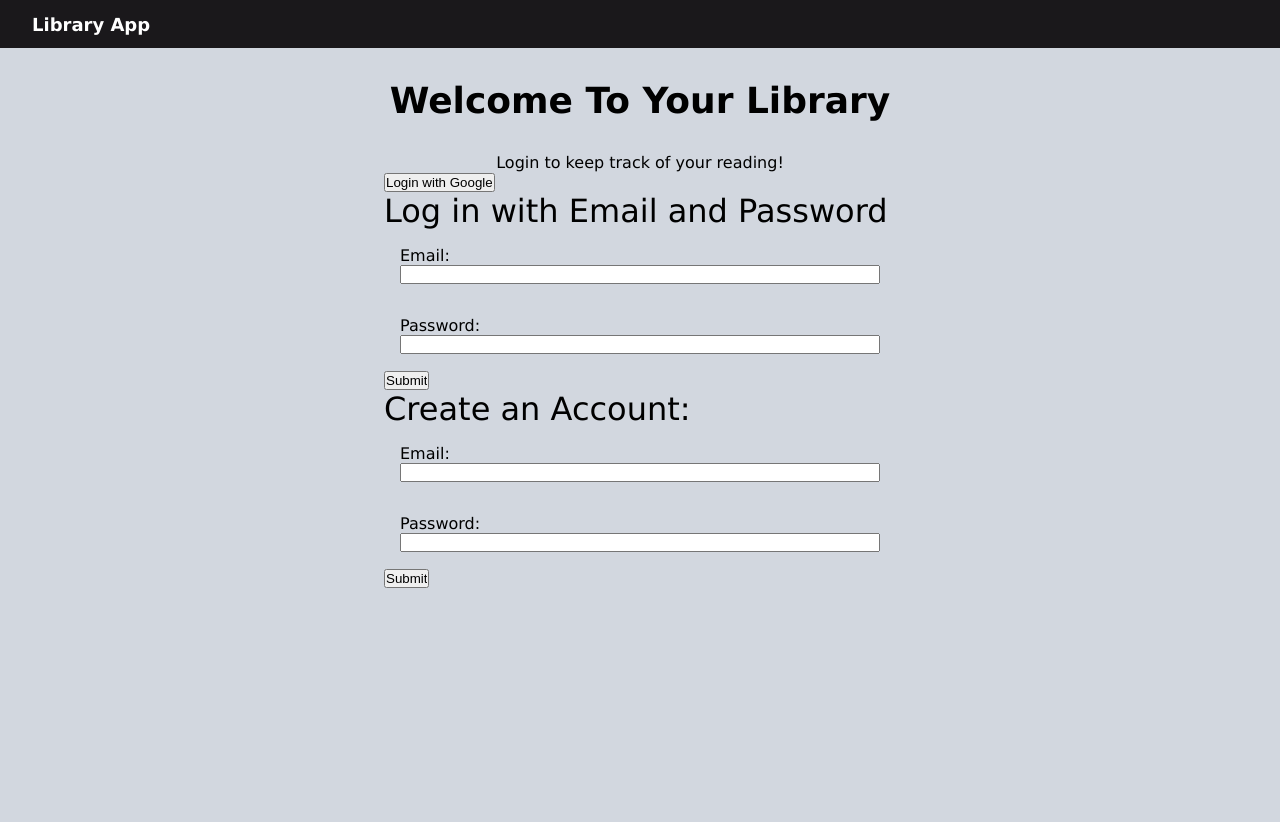
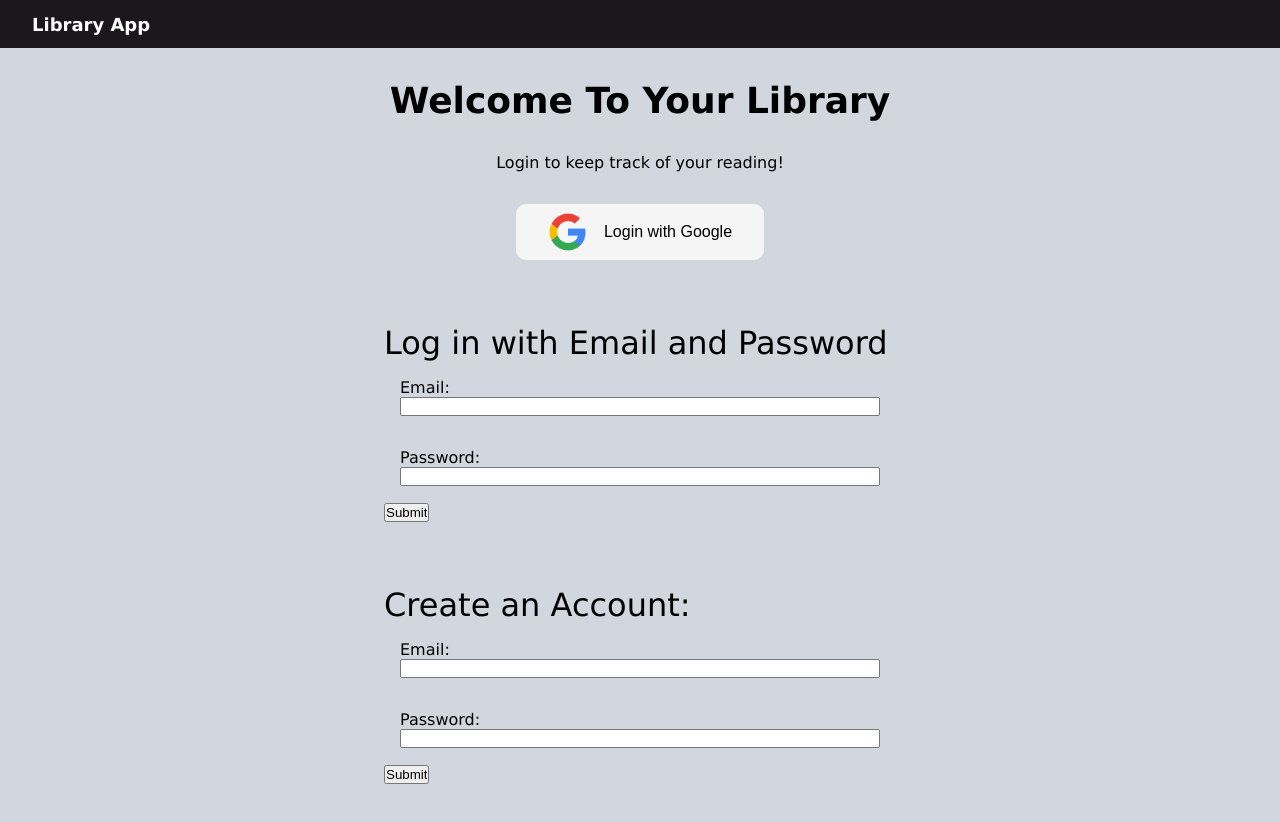
Before and after one commit to vulpes-walter1313/TOP-Libraryjs, a Next.js app: page / in a window 1280 px wide. Shown: the top 822 px of the page. Built offline with nearby package versions, Linux system fonts and the light colour scheme; no server answers.

Commit message:
added some styles, not finished

```diff
--- a/components/LoginForms.module.css
+++ b/components/LoginForms.module.css
@@ -1,8 +1,22 @@
+.mainContainer {
+  display: flex;
+  flex-flow: column nowrap;
+  align-items: center;
+  margin: 2rem 0;
+  gap: 2rem;
+}
 .formItem {
   padding: 1rem;
   display: flex;
   flex-flow: column;
   width: 32em;
+}
+.formItem input {
+  width: 100%;
+}
+.form {
+  background-color: var(--white);
+  padding: 2rem;
 }
 
 .error {
@@ -13,6 +27,17 @@
   font-family: sans-serif;
 }
 
+.googleBtn {
+  display: flex;
+  align-items: center;
+  padding: .5rem 2rem;
+  background-color: #f5f5f5;
+  border-style: none;
+  border-radius: 10px;
+  font-size: 1rem;
+  gap: 1rem;
+}
+
 .title {
   font-size: 2rem;
 }
--- a/components/LoginForms.tsx
+++ b/components/LoginForms.tsx
@@ -19,9 +19,11 @@ export default function LoginForms() {
     console.log(data);
   }
   return (
-    <div>
-      <button onClick={signInWithGoogle}>Login with Google</button>
-      <form onSubmit={handleSubmit(submitData)}>
+    <div className={styles.mainContainer}>
+      <button className={styles.googleBtn} onClick={signInWithGoogle}>
+        <img  src="/google.png" style={{width: '40px', height: '40px'}}/>
+        Login with Google</button>
+      <form className={styles.form} onSubmit={handleSubmit(submitData)}>
         <p className={styles.title}>Log in with Email and Password</p>
         <div className={styles.formItem}>
           <label htmlFor="email">Email:</label>
```
